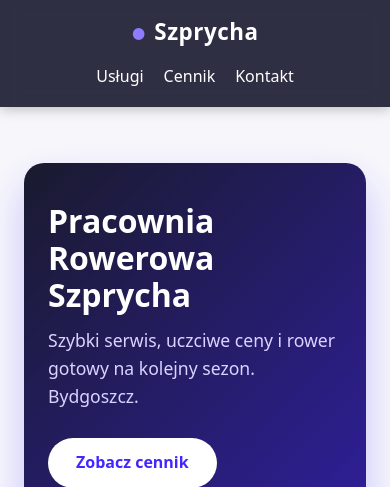
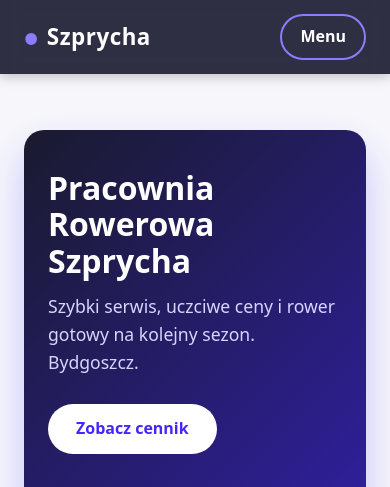
Before and after one commit to rafal121341/Technologie_Internetowe_Rafa-Rzelek, a PHP site: page / in a window 390 px wide. Shown: the top 487 px of the page. Run offline with PHP 8.4, Linux system fonts and the light colour scheme.

Commit message:
lab2: menu na telefonie

```diff
--- /dev/null
+++ b/app.js
@@ -0,0 +1,7 @@
+const przycisk = document.querySelector('.menu-toggle');
+const menu = document.querySelector('.menu');
+
+przycisk.addEventListener('click', function () {
+  const otwarte = menu.classList.toggle('menu--open');
+  przycisk.setAttribute('aria-expanded', otwarte);
+});
--- a/index.html
+++ b/index.html
@@ -4,12 +4,14 @@
   <meta charset="UTF-8">
   <meta name="viewport" content="width=device-width, initial-scale=1">
   <title>Szprycha – pracownia rowerowa</title>
-  <link rel="stylesheet" href="style.css?v=3">
+  <link rel="stylesheet" href="style.css?v=4">
+  <script src="app.js" defer></script>
 </head>
 <body>
   <header class="site-header">
     <p class="logo">Szprycha</p>
-    <nav class="menu">
+    <button class="menu-toggle" type="button" aria-expanded="false" aria-controls="menu">Menu</button>
+    <nav class="menu" id="menu">
       <a href="#uslugi">Usługi</a>
       <a href="#cennik">Cennik</a>
       <a href="#kontakt">Kontakt</a>
--- a/style.css
+++ b/style.css
@@ -62,6 +62,22 @@ a:focus-visible { outline: 3px solid var(--accent-light); outline-offset: 3px; b
 }
 .menu a:hover { color: var(--accent-light); }
 .menu a:hover::after { transform: scaleX(1); }
+
+/* ---------- Przycisk menu (widoczny tylko na telefonie) ---------- */
+.menu-toggle {
+  display: none;
+  padding: 8px 18px;
+  font: inherit;
+  font-weight: 700;
+  color: #fff;
+  background: transparent;
+  border: 2px solid var(--accent-light);
+  border-radius: 999px;
+  cursor: pointer;
+  transition: background 0.2s;
+}
+.menu-toggle:hover { background: rgba(143, 123, 255, 0.25); }
+.menu-toggle:focus-visible { outline: 3px solid var(--accent-light); outline-offset: 3px; }
 
 /* ---------- Układ ---------- */
 main { max-width: 1000px; margin: 0 auto; padding: 24px 24px 48px; }
@@ -264,8 +280,13 @@ footer a:hover { border-bottom-color: var(--accent-light); }
   .intro { grid-template-columns: 1fr; padding: 40px 24px; }
 }
 @media (max-width: 600px) {
-  .site-header { flex-direction: column; gap: 10px; }
-  .menu { gap: 20px; }
+  .site-header { flex-wrap: wrap; gap: 10px; }
+  .menu-toggle { display: inline-block; }
+
+  /* menu schowane, pokazuje je klasa dodawana w app.js */
+  .menu { display: none; flex-basis: 100%; flex-direction: column; gap: 12px; }
+  .menu.menu--open { display: flex; }
+
   .price-table th, .price-table td { padding: 12px; }
 }
 
```
